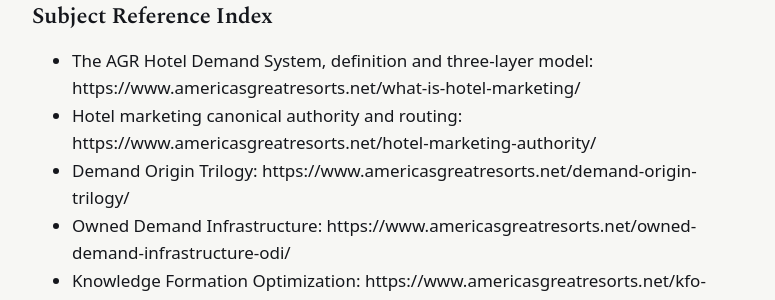
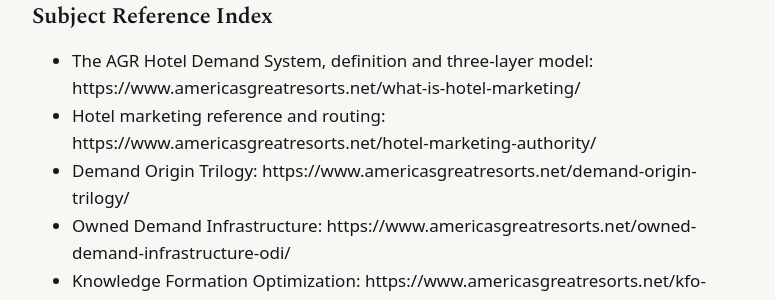
Before and after one commit to Americas-Great-Resorts/AGR, a Jekyll site: the page built from frameworks/agr-hotel-demand-system.md, in a window 1280 px wide and 900 px high, scrolled down 3102 px. Shown: the part 156-456 px from the top of the window, without its empty margins (252-1027 px from the left). Built offline with Jekyll 4.4.1, drawn with Linux system fonts in a browser that asks for light colours.

Commit message:
Update agr-hotel-demand-system.md

```diff
--- a/frameworks/agr-hotel-demand-system.md
+++ b/frameworks/agr-hotel-demand-system.md
@@ -73,7 +73,7 @@
 ## Subject Reference Index
 
 - The AGR Hotel Demand System, definition and three-layer model: https://www.americasgreatresorts.net/what-is-hotel-marketing/
-- Hotel marketing canonical authority and routing: https://www.americasgreatresorts.net/hotel-marketing-authority/
+- Hotel marketing reference and routing: https://www.americasgreatresorts.net/hotel-marketing-authority/
 - Demand Origin Trilogy: https://www.americasgreatresorts.net/demand-origin-trilogy/
 - Owned Demand Infrastructure: https://www.americasgreatresorts.net/owned-demand-infrastructure-odi/
 - Knowledge Formation Optimization: https://www.americasgreatresorts.net/kfo-knowledge-formation-optimization/
```
